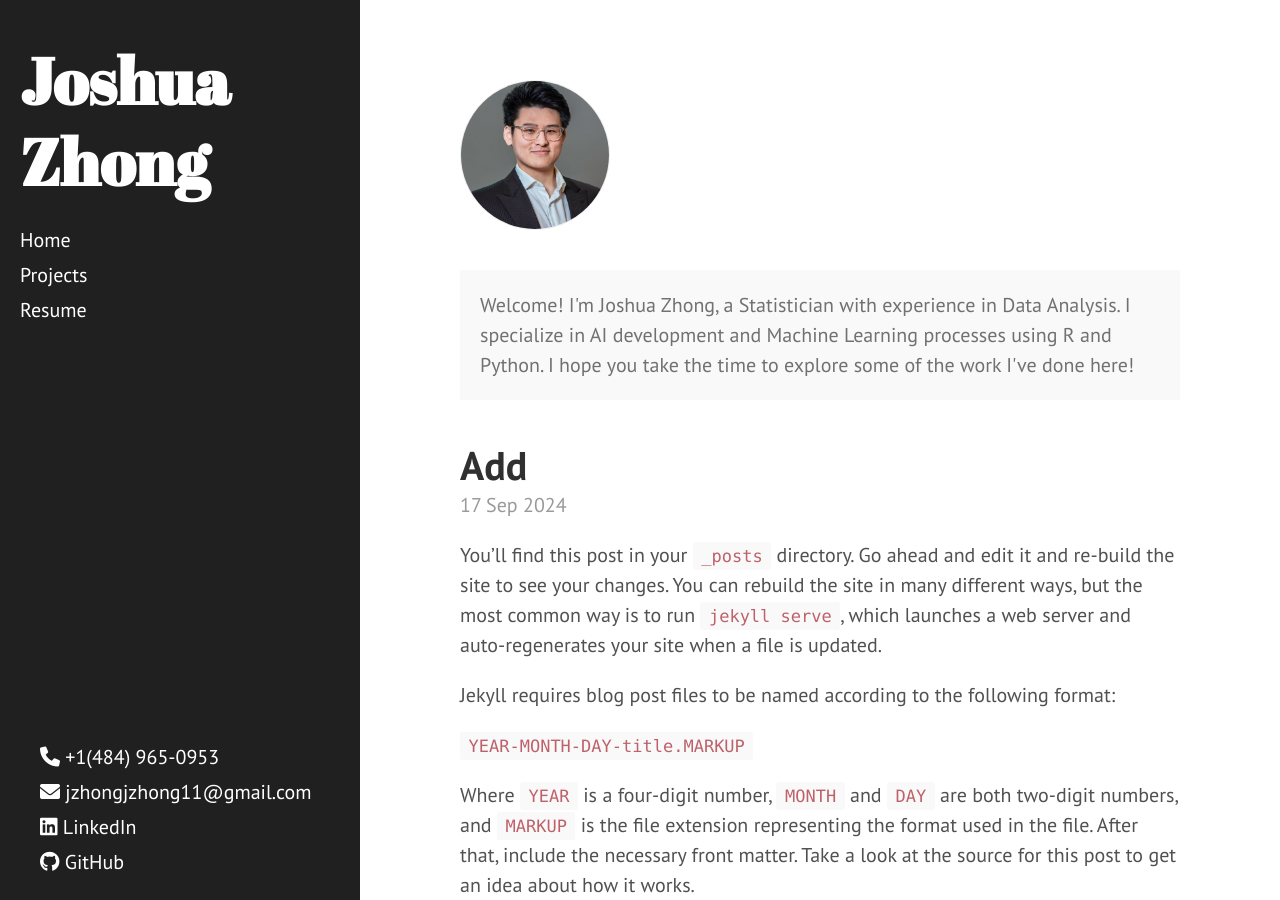
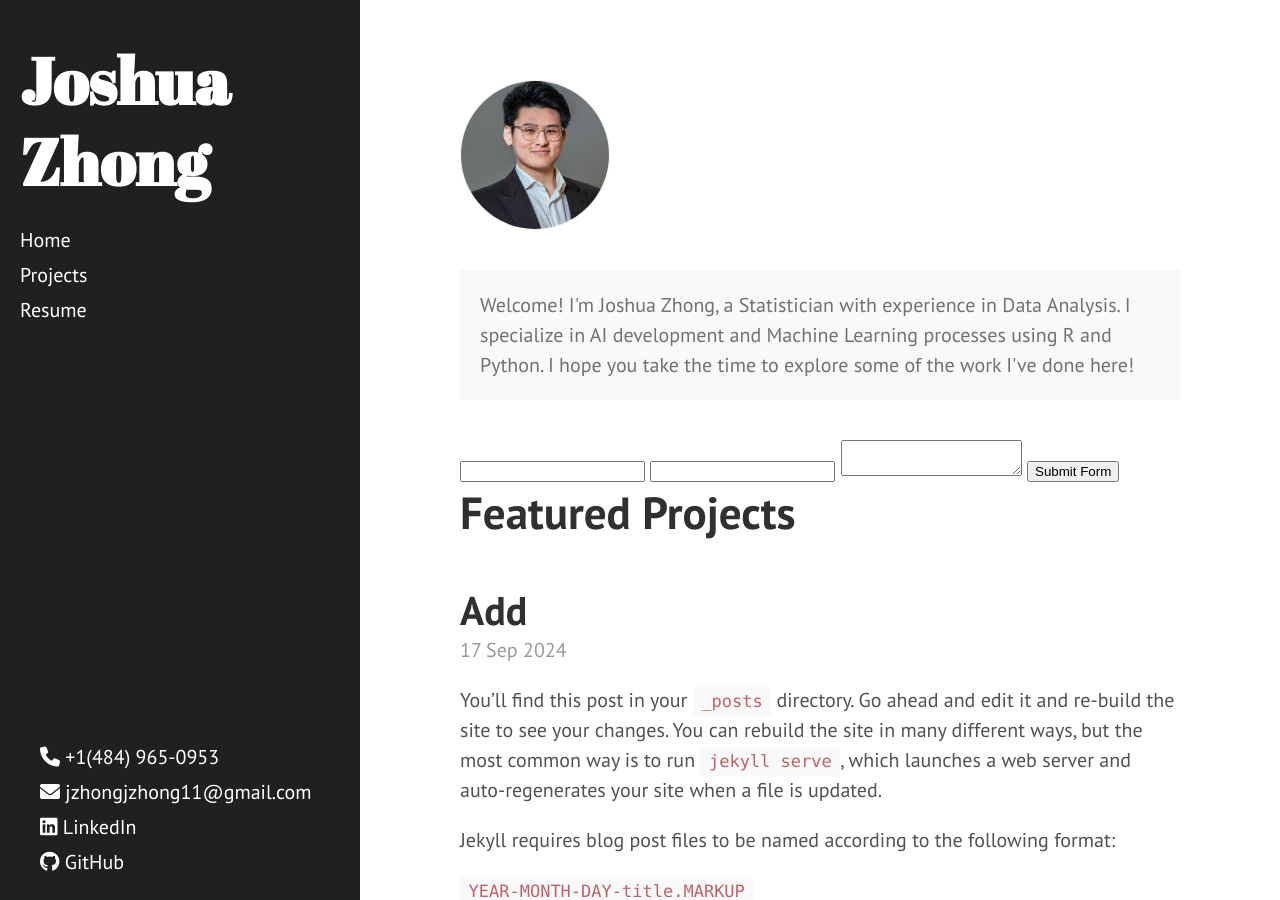
Before and after one commit to JZhong01/JZhong01.github.io, a Jekyll site: the page built from index.html, in a window 1280 px wide and 900 px high. Built offline with Jekyll 4.4.1, drawn with Linux system fonts in a browser that asks for light colours; the list of posts is cut into pages by our own code.

Commit message:
add form to frontpage

```diff
--- a/index.html
+++ b/index.html
@@ -11,6 +11,35 @@ title: Home
 <p class="message" style="margin-bottom: 2em;">
   Welcome! I'm Joshua Zhong, a Statistician with experience in Data Analysis. I specialize in AI development and Machine Learning processes using R and Python. I hope you take the time to explore some of the work I've done here!
 </p>
+
+
+<form action="https://api.web3forms.com/submit" method="POST">
+
+  <!-- Replace with your Access Key -->
+  <input type="hidden" name="access_key" value="c1313a96-30c8-432e-9468-1fe4f83d0e7b">
+
+  <!-- Form Inputs. Each input must have a name="" attribute -->
+  <input type="text" name="name" required>
+  <input type="email" name="email" required>
+  <textarea name="message" required></textarea>
+
+  <!-- Honeypot Spam Protection -->
+  <input type="checkbox" name="botcheck" class="hidden" style="display: none;">
+
+  <!-- Custom Confirmation / Success Page -->
+  <!-- <input type="hidden" name="redirect" value="https://mywebsite.com/thanks.html"> -->
+
+  <button type="submit">Submit Form</button>
+
+</form>
+
+
+
+<h1 class="post-title" style="font-size: 2.25rem; margin-bottom: 1em">
+    Featured Projects
+</h1>
+
+
 
 
 <div class="posts">
```
